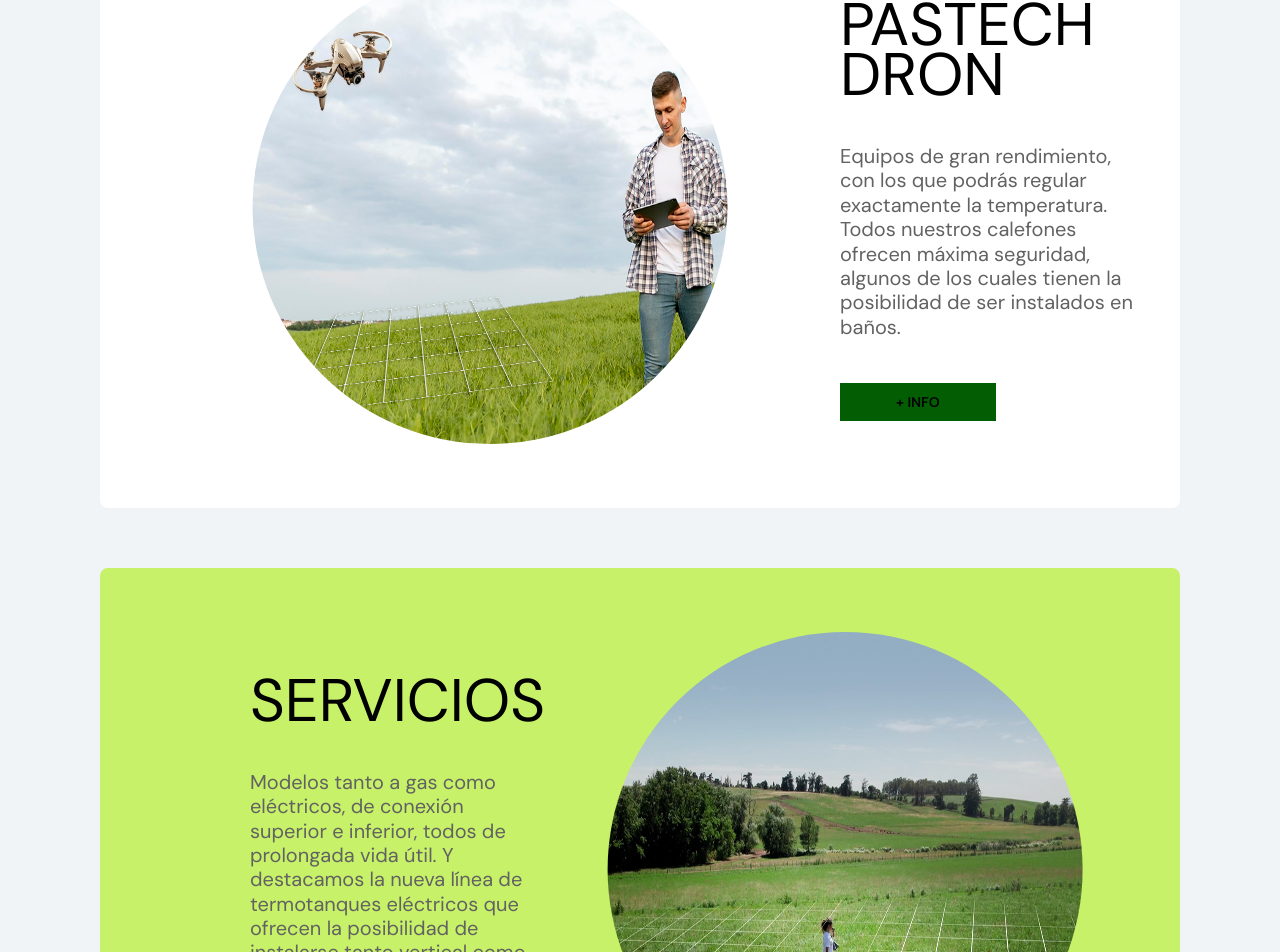
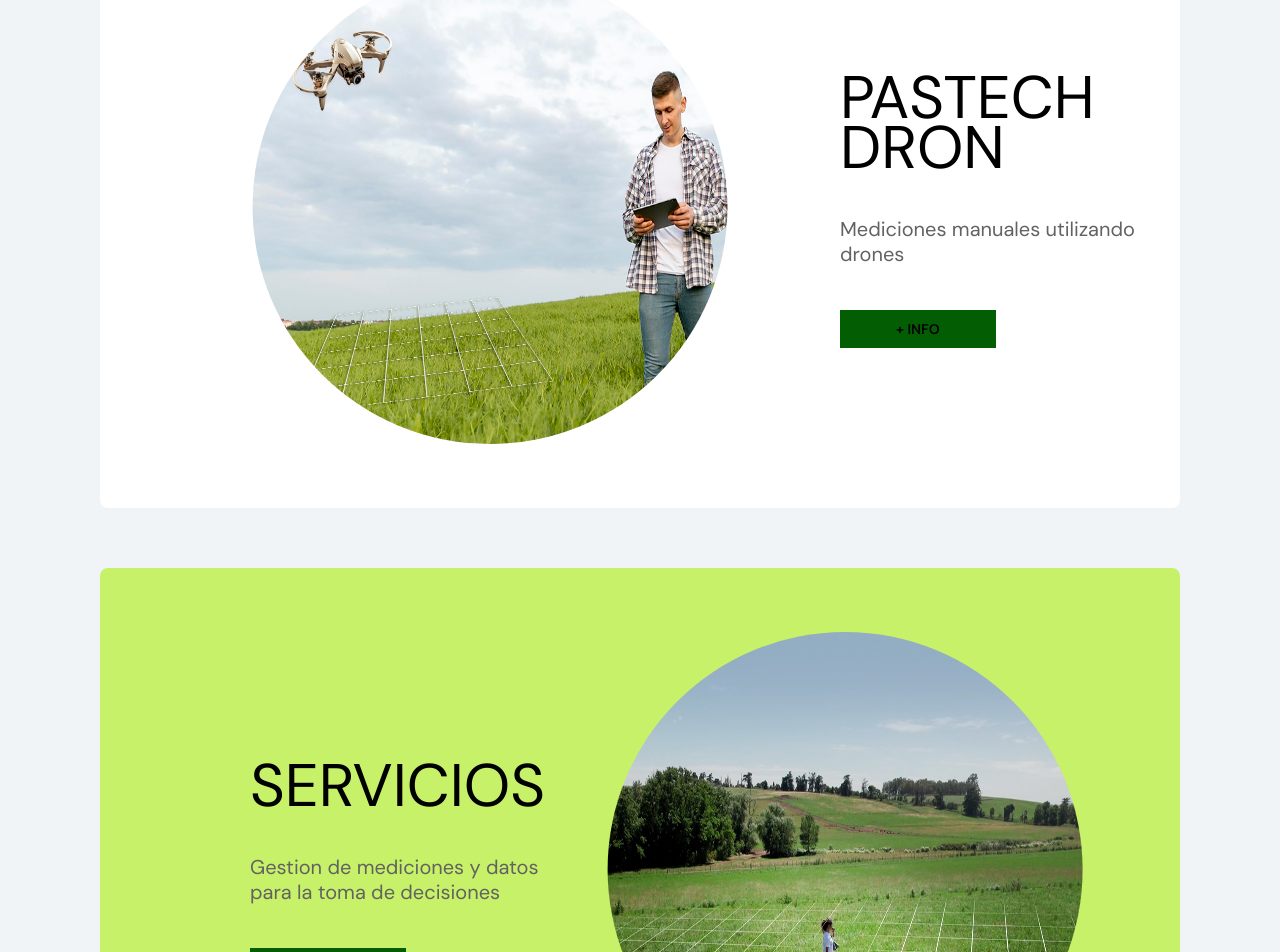
Before and after one commit to TomasMatarazzo/pastech-web, a React (Vite) app: page / in a window 1280 px wide. Shown: the part 2281-3233 px from the top of the page. Built offline with nearby package versions, Linux system fonts and the light colour scheme; a web font is replaced by a local one.

Commit message:
Update constants.js

```diff
--- a/src/assets/constants/constants.js
+++ b/src/assets/constants/constants.js
@@ -14,13 +14,13 @@ const productos = [
     },
     {
         nombre:"PASTECH DRON",
-        descripcion:"Equipos de gran rendimiento, con los que podrás regular exactamente la temperatura. Todos nuestros calefones ofrecen máxima seguridad, algunos de los cuales tienen la posibilidad de ser instalados en baños.",
+        descripcion:"Mediciones manuales utilizando drones",
         imagen:"https://images.unsplash.com/photo-1531297484001-80022131f5a1?ixlib=rb-4.0.3&ixid=MnwxMjA3fDB8MHxwaG90by1wYWdlfHx8fGVufDB8fHx8&auto=format&fit=crop&w=2620&q=80",
         boton:"Nuestros calefones"
     },
     {
         nombre:"SERVICIOS",
-        descripcion:"Modelos tanto a gas como eléctricos, de conexión superior e inferior, todos de prolongada vida útil. Y destacamos la nueva línea de termotanques eléctricos que ofrecen la posibilidad de instalarse tanto vertical como horizontalmente.",
+        descripcion:"Gestion de mediciones y datos para la toma de decisiones",
         imagen:"https://images.unsplash.com/photo-1531297484001-80022131f5a1?ixlib=rb-4.0.3&ixid=MnwxMjA3fDB8MHxwaG90by1wYWdlfHx8fGVufDB8fHx8&auto=format&fit=crop&w=2620&q=80",
         boton:"Nuestros termotanques"
     }
```
